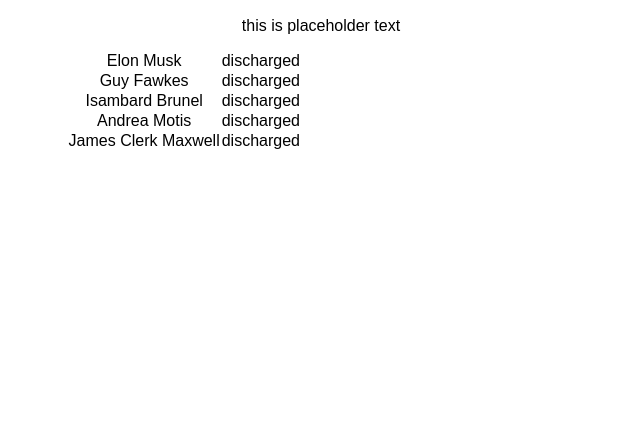
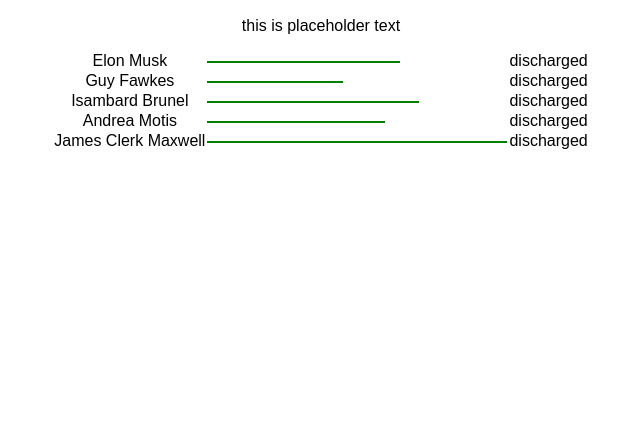
Before and after one commit to nigeldodd/dataScheme10, a plain HTML site: page index.html in a window 1280 px wide. Shown: the part 376-800 px from the top of the page, without its empty margins (319-959 px from the left). Drawn offline with Linux system fonts and the light colour scheme.

Commit message:
middle table back

```diff
--- a/index.html
+++ b/index.html
@@ -11,7 +11,7 @@
 </head>
 <body class="fullscreen">
   <div class="container">
-    <h1 class="title">Clinical staging rev 15</h1>
+    <h1 class="title">Clinical staging rev 16</h1>
     <p id="pplaceholder"> this is placeholder text</p>
     <table id="outerTable">
     </table>
--- a/js/main.js
+++ b/js/main.js
@@ -58,15 +58,31 @@
   var cellText1 = document.createTextNode(ps[i].name);
   cell1.appendChild(cellText1)
   //now the middle table
+  var cell2 = document.createElement("td");
+  var middleTable = document.createElement("table");
+  var rowM1 = document.createElement("tr"); //top row for PET, CT etc
+  var rowM2 = document.createElement("tr"); //bottom row for stripe
+  for (var j = 0; j <ps[i].stripe.length; j++) {//all the parts of the stripe
+    var cellM1=document.createElement("td");
+    var cellM2=document.createElement("td");
+    var cellLen = ps[i].stripe[j].len;
+    cellM1.style.width = cellLen + "px";
+    cellM2.style.width = cellLen + "px";
+    cellM2.className='grn';
+    rowM1.appendChild(cellM1); //append cells one after another in the top row
+    rowM2.appendChild(cellM2); //append cells one after another in the bottom row
+  }//end of middle cell
+  middleTable.appendChild(rowM1);
+  middleTable.appendChild(rowM2);
   //last td
   var cell3 = document.createElement("td");
   var cellText3 = document.createTextNode("discharged");
   cell3.appendChild(cellText3)
   // append middle table to cell2
-  ///cell2.appendChild(middleTable)
+  cell2.appendChild(middleTable)
   // append the three columns (td's) to the row
   row.appendChild(cell1);
-  //row.appendChild(cell2);
+  row.appendChild(cell2);
   row.appendChild(cell3);
   ourTableBody.appendChild(row)
 }
```
